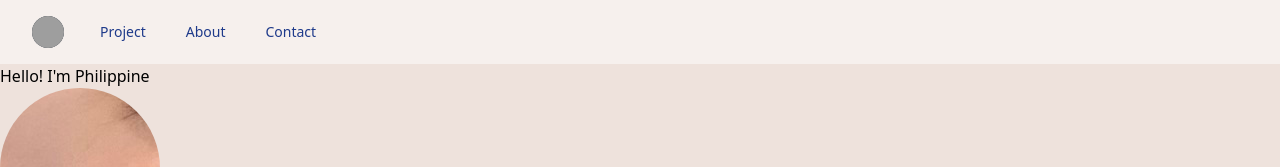
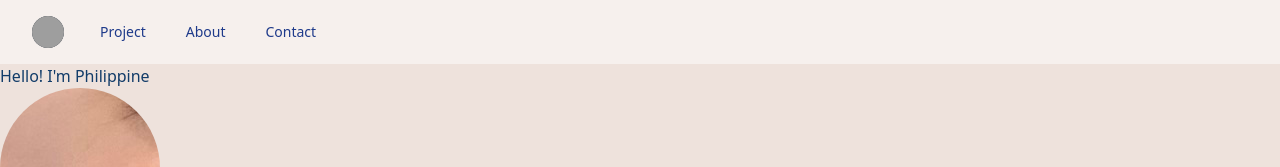
Before and after one commit to Plorrain/my-own-personnal-app, a React (Create React App) app: page / in a window 1280 px wide. Shown: the top 167 px of the page. Built offline with nearby package versions, Linux system fonts and the light colour scheme; grey boxes are pictures that could not be loaded.

Commit message:
should be up and running-remote working-tw as well

```diff
--- a/src/App.js
+++ b/src/App.js
@@ -19,7 +19,7 @@ const App = () => {
       {/* container 1 */}
       <div className="bg-lightPink grid grid-cols-1 items-center">
         <div>
-          <h1 className="font-hanken color-navy">Hello! I'm Philippine</h1>
+          <h1 className="text-navy">Hello! I'm Philippine</h1>
         </div>
 
         {/* image exists only in CSS/if it breaks will need to come back here in <img /> */}
```
